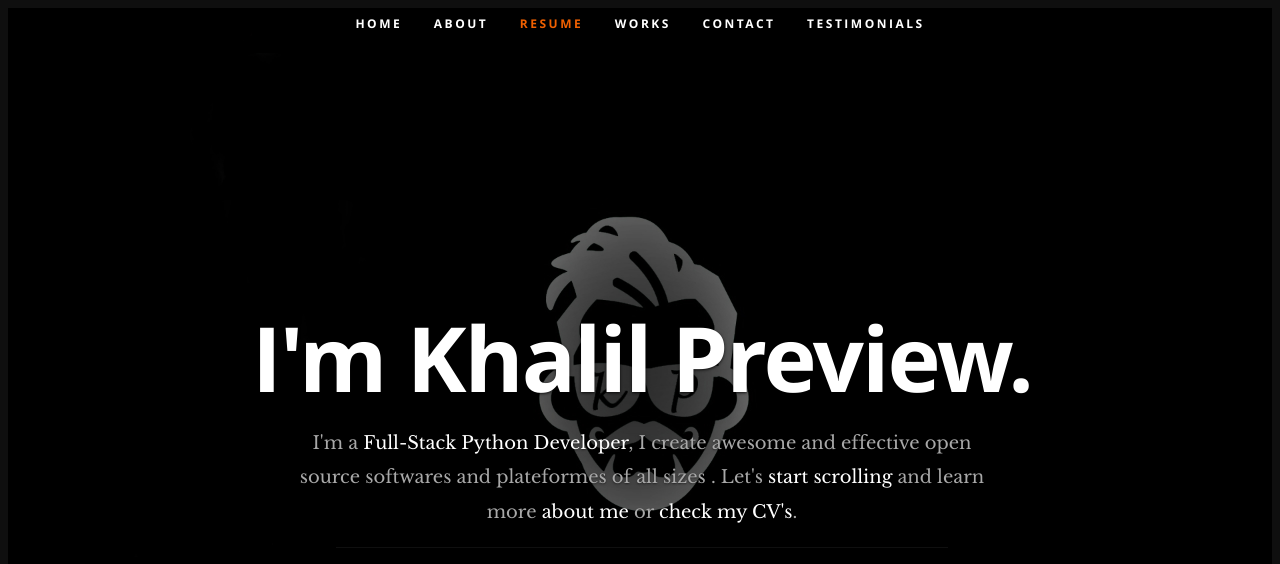
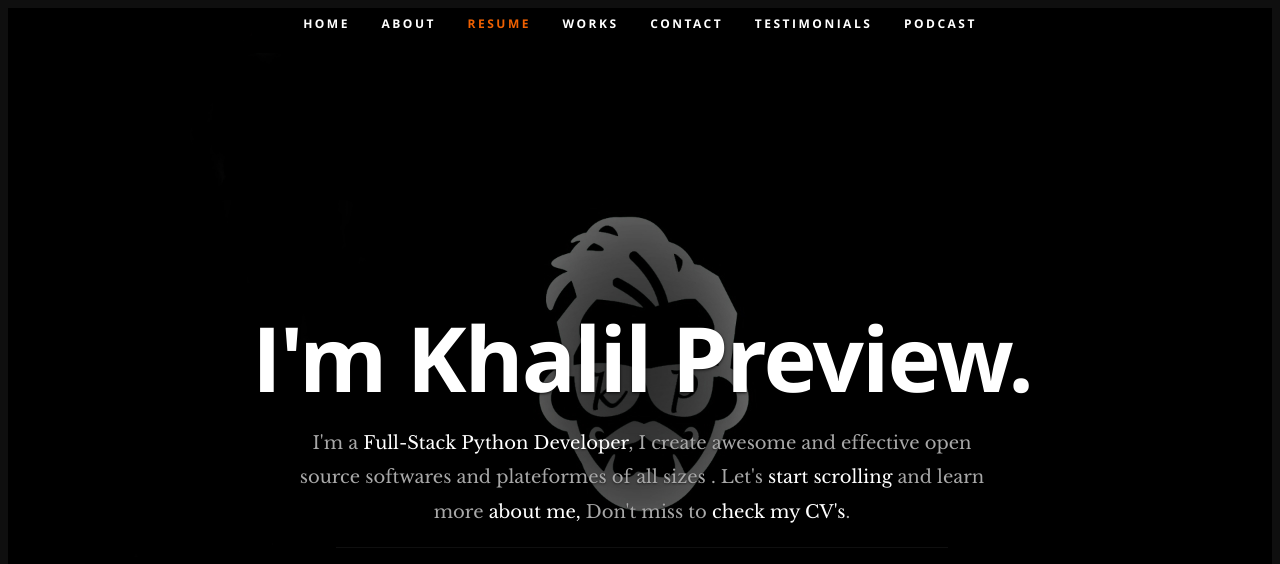
Before and after one commit to khalilpreview/khalilpreview.github.io, a plain HTML site: page index.html in a window 1280 px wide. Shown: the top 564 px of the page. Drawn offline with nearby package versions, Linux system fonts and the light colour scheme.

Commit message:
adding podcast on menu

```diff
--- a/index.html
+++ b/index.html
@@ -51,6 +51,7 @@
             <li><a class="smoothscroll" href="#portfolio">Works</a></li>
             <li><a class="smoothscroll" href="#contact">Contact</a></li>
             <li><a class="smoothscroll" href="#testimonials">Testimonials</a></li>
+            <li><a href="https://anchor.fm/khalilpreview">Podcast</a></li>
          </ul> <!-- end #nav -->
 
       </nav> <!-- end #nav-wrap -->
@@ -60,7 +61,9 @@
             <h1 class="responsive-headline">I'm Khalil Preview.</h1>
             <h3>I'm a <span>Full-Stack Python Developer</span>, I create awesome and effective open source softwares and plateformes of all sizes .
             Let's <a class="smoothscroll" href="#about">start scrolling</a>
-            and learn more <a class="smoothscroll" href="#about">about me</a> or <a href="https://khalilpreview.github.io/kp-cv.html">check my CV's</a>.
+            and learn more <a class="smoothscroll" href="#about">about me, </a> Don't miss to <a href="https://khalilpreview.github.io/kp-cv.html">check my CV's</a>.
+            <br>
+
             </h3>
 
             <hr />
```
